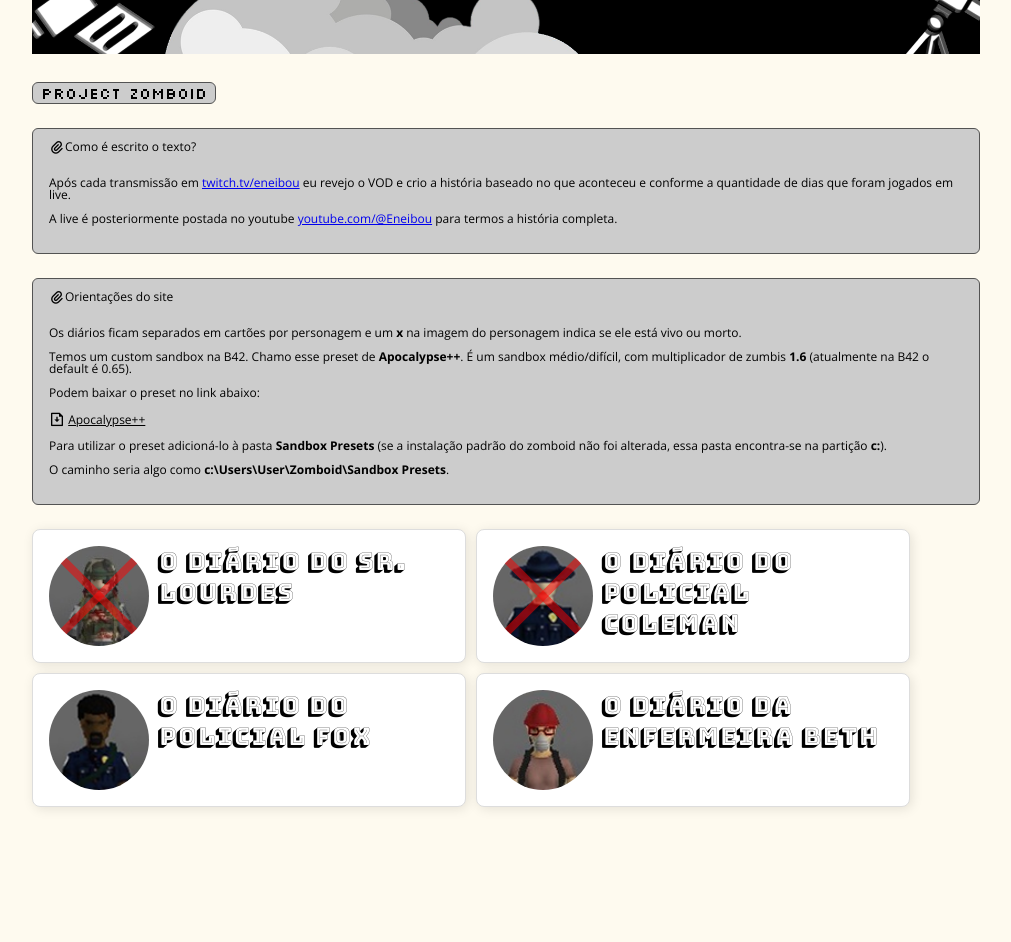
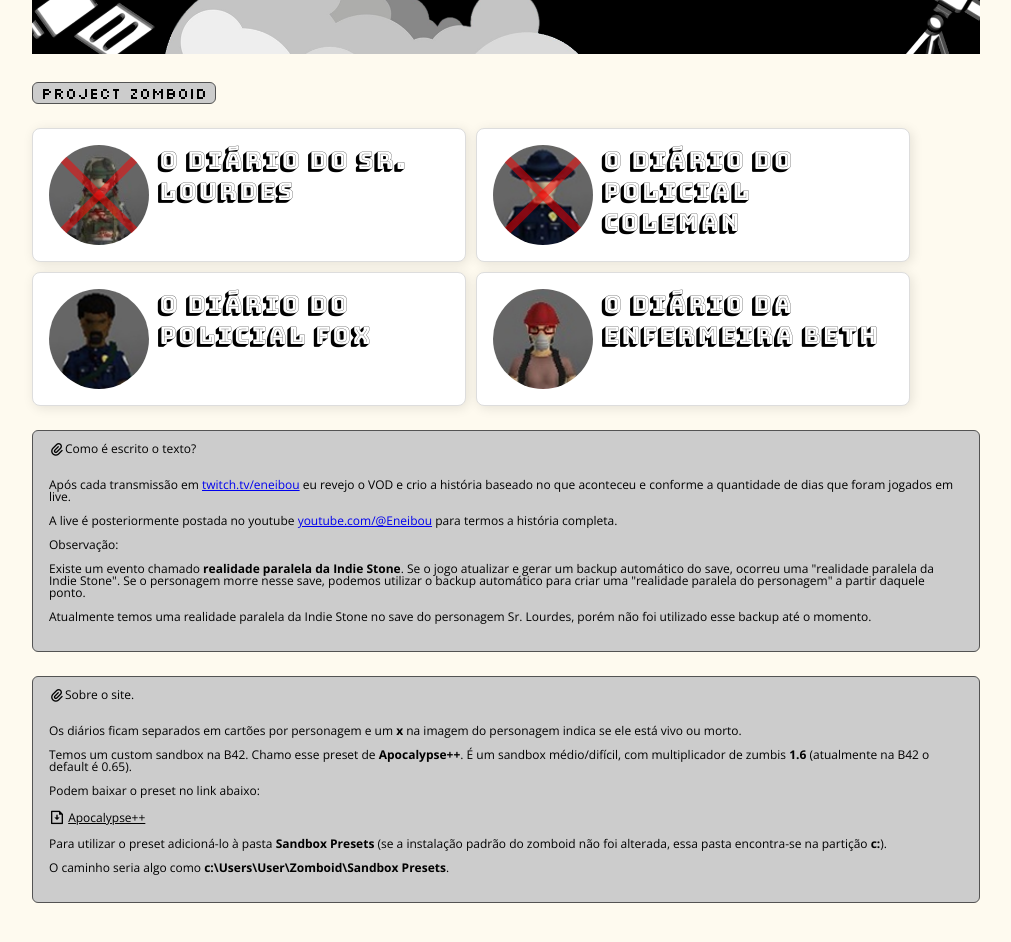
Before and after one commit to RodrigoEnable/eneibou-stream, an Angular app: page / in a window 1280 px wide. Shown: the part 440-1382 px from the top of the page, without its empty margins (134-1145 px from the left). Before the commit the page ends 1295 px from the top, so only its background shows below. Built offline with nearby package versions, Linux system fonts and the light colour scheme.

Commit message:
Multiple diaries

```diff
--- a/src/app/app.component.html
+++ b/src/app/app.component.html
@@ -1,8 +1,16 @@
 <main class="container">
   <app-header></app-header>
   <div *ngIf="showInitialInfo" class="content">
-    <div class="title">
+    <div class="content-wrapper">
       <div class="category silkscreen-regular">Project Zomboid</div>
+      <div class="card-container">
+        <app-card *ngFor="let card of cards"
+          [title]="card.title"
+          [link]="card.link"
+          [photo]="card.photo"
+          [isDead]="card.isDead">
+        </app-card>
+      </div>
       <div class="pin open-sans">
         <div class="obs">
           <i class="icon ri-attachment-2"></i>
@@ -10,11 +18,14 @@
         </div>
         <p>Após cada transmissão em <a href="https://www.twitch.tv/eneibou/">twitch.tv/eneibou</a> eu revejo o VOD e crio a história baseado no que aconteceu e conforme a quantidade de dias que foram jogados em live.</p>
         <p>A live é posteriormente postada no youtube <a href="https://www.youtube.com/@Eneibou">youtube.com/&#64;Eneibou</a> para termos a história completa.</p>
+        <p>Observação:</p>
+        <p>Existe um evento chamado <b>realidade paralela da Indie Stone</b>. Se o jogo atualizar e gerar um backup automático do save, ocorreu uma "realidade paralela da Indie Stone". Se o personagem morre nesse save, podemos utilizar o backup automático para criar uma "realidade paralela do personagem" a partir daquele ponto.</p>
+        <p>Atualmente temos uma realidade paralela da Indie Stone no save do personagem Sr. Lourdes, porém não foi utilizado esse backup até o momento.</p>
       </div>
       <div class="pin open-sans">
         <div class="obs">
           <i class="icon ri-attachment-2"></i>
-          <p>Orientações do site<p>
+          <p>Sobre o site.<p>
         </div>
         <p>Os diários ficam separados em cartões por personagem e um <b>x</b> na imagem do personagem indica se ele está vivo ou morto.</p>
         <p>Temos um custom sandbox na B42. Chamo esse preset de <b>Apocalypse++</b>. É um sandbox médio/difícil, com multiplicador de zumbis <b>1.6</b> (atualmente na B42 o default é 0.65).</p>
@@ -27,14 +38,6 @@
         <p>O caminho seria algo como <b>c:\Users\User\Zomboid\Sandbox Presets</b>.</p>
       </div>
     </div>
-    <div class="card-container">
-      <app-card *ngFor="let card of cards"
-        [title]="card.title"
-        [link]="card.link"
-        [photo]="card.photo"
-        [isDead]="card.isDead">
-      </app-card>
-    </div>
   </div>
   <router-outlet></router-outlet>
 </main>
--- a/src/app/app.component.scss
+++ b/src/app/app.component.scss
@@ -43,13 +43,20 @@
         .content {
             margin-bottom: 3rem;
 
-            .title {
+            .content-wrapper {
                 .category {
                     width: fit-content;
                     padding-inline: 0.5rem;
                     border: 1px #535353 solid;
                     border-radius: 6px;
                     background-color: #cccccc;
+                }
+
+                .card-container {
+                    display: grid;
+                    grid-template-columns: repeat(auto-fit, minmax(200px, 434px));
+                    gap: 10px;
+                    margin-block: 1.5rem;
                 }
 
                 .pin {
@@ -88,11 +95,4 @@
             }
         }
     }
-
-    .card-container {
-        display: grid;
-        grid-template-columns: repeat(auto-fit, minmax(200px, 434px));
-        gap: 10px;
-    }
-
 }
```
